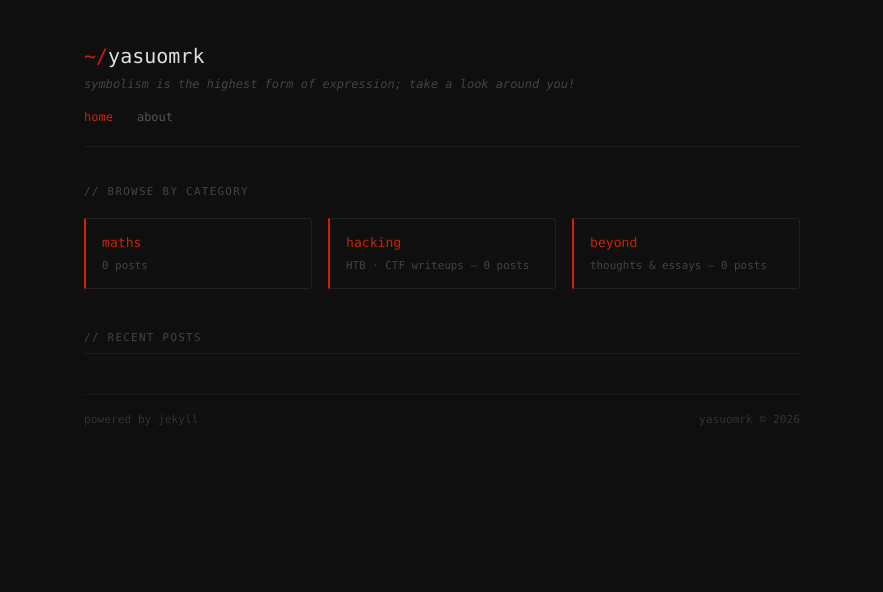
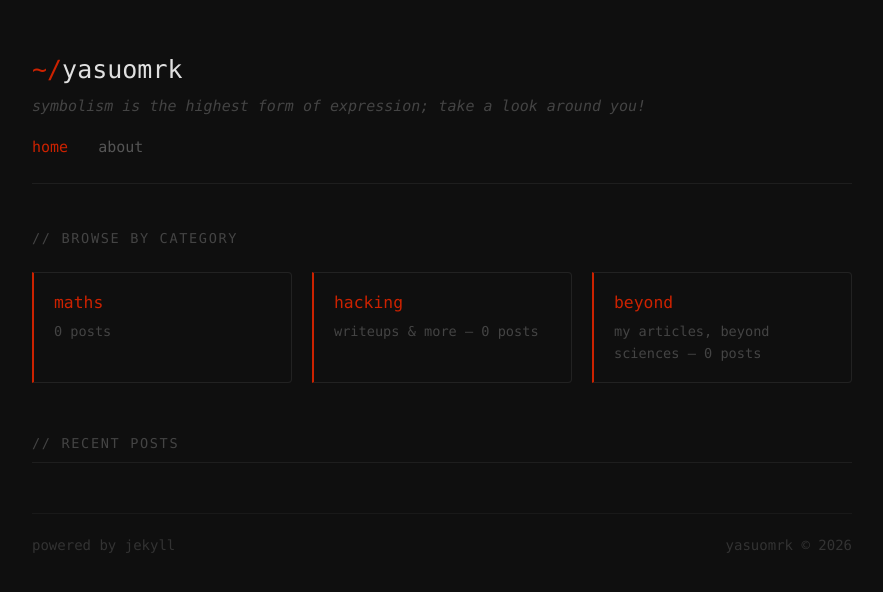
Before and after one commit to yasuomrk/yasuomrk.github.io, a Jekyll site: the page built from index.html, in a window 1280 px wide. Shown: the top 592 px of the page, without its empty margins (198-1081 px from the left). Built offline with Jekyll 4.4.1, drawn with Linux system fonts in a browser that asks for light colours.

Commit message:
changed width; font-size; descriptions; added favicon

```diff
--- a/_layouts/default.html
+++ b/_layouts/default.html
@@ -1,6 +1,7 @@
 <!DOCTYPE html>
 <html lang="en">
 <head>
+  <link rel="icon" type="image/png" href="/favicon.png">
   <meta charset="UTF-8">
   <meta name="viewport" content="width=device-width, initial-scale=1.0">
   <title>{% if page.title %}{{ page.title }} — {{ site.title }}{% else %}{{ site.title }}{% endif %}</title>
--- a/assets/css/style.css
+++ b/assets/css/style.css
@@ -18,7 +18,7 @@
   --text-ghost:#333;
 }
 
-html { font-size: 16px; }
+html { font-size: 20px; }
 
 body {
   background: var(--bg);
@@ -32,7 +32,7 @@ a { color: inherit; text-decoration: none; }
 
 /* ── layout ── */
 .site-wrap {
-  max-width: 780px;
+  max-width: 900px;
   margin: 0 auto;
   padding: 2.5rem 2rem;
 }
--- a/index.html
+++ b/index.html
@@ -17,7 +17,7 @@ layout: default
     <div class="cat-name">hacking</div>
     <div class="cat-meta">
       {% assign count = site.posts | where: "category", "hacking" | size %}
-      HTB &middot; CTF writeups &mdash; {{ count }} post{% if count != 1 %}s{% endif %}
+      writeups &amp; more &mdash; {{ count }} post{% if count != 1 %}s{% endif %}
     </div>
   </a>
 
@@ -25,7 +25,7 @@ layout: default
     <div class="cat-name">beyond</div>
     <div class="cat-meta">
       {% assign count = site.posts | where: "category", "beyond" | size %}
-      thoughts &amp; essays &mdash; {{ count }} post{% if count != 1 %}s{% endif %}
+      my articles, beyond sciences &mdash; {{ count }} post{% if count != 1 %}s{% endif %}
     </div>
   </a>
 </div>
```
Also changed, not shown: favicon.png (added).
